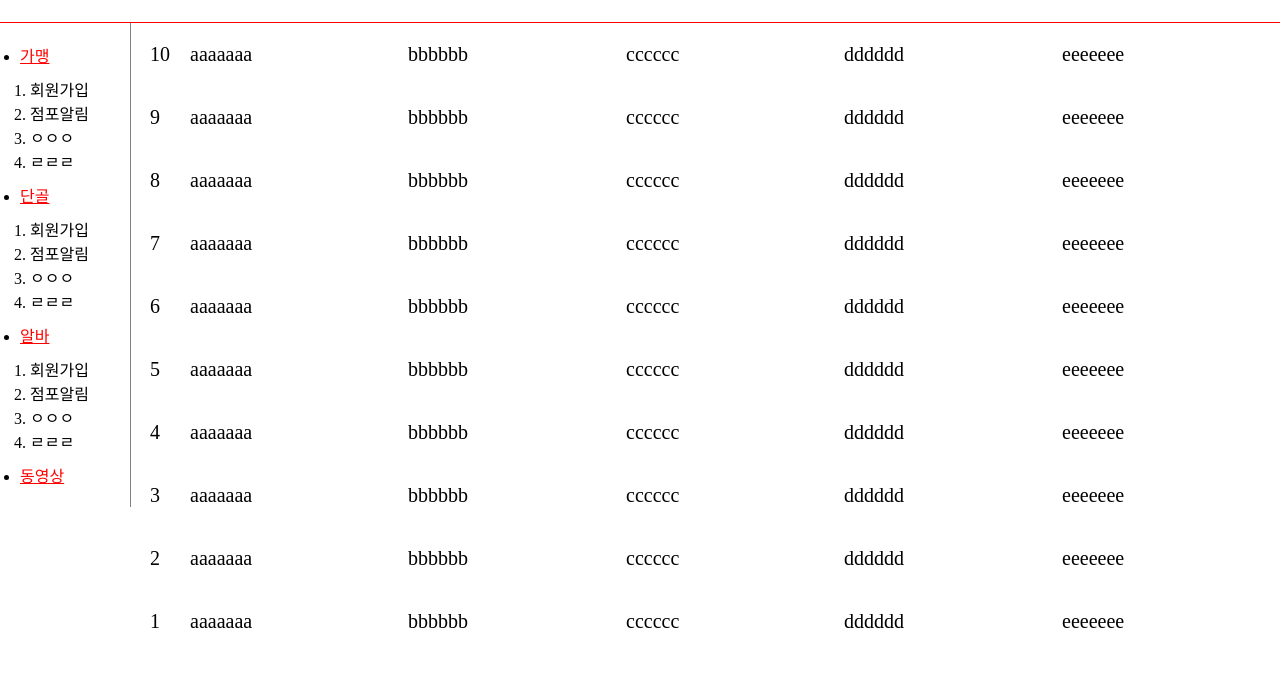
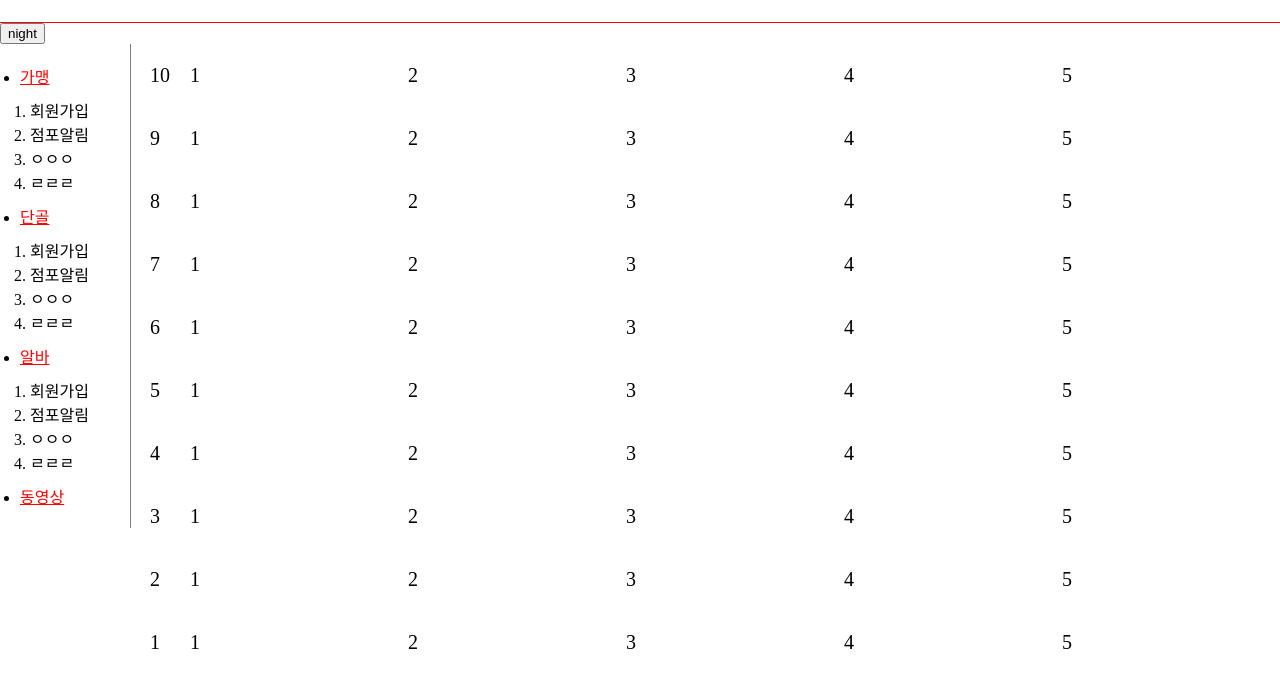
Before and after one commit to julchang/web1, a plain HTML site: page index.html in a window 1280 px wide. Shown: the part 105-792 px from the top of the page. Drawn offline with Linux system fonts and the light colour scheme.

Commit message:
chang
function

```diff
--- a/index.html
+++ b/index.html
@@ -3,9 +3,42 @@
 <head><title>dangol</title>
 <meta charset="utf-8">
 <link rel="stylesheet" href="main.css">
+<script>
+function LinksSetColor(color){
+  var alist=document.querySelectorAll('a');
+  var i= 0;
+  while(i<alist.length){
+    alist[i].style.color=color;
+    i=i+1;
+  }
+}
+function BodySetColor(color){
+  document.querySelector('body').style.color=color;
+}
+function BodySetBackgroundColor(color){
+  document.querySelector('body').style.backgroundColor=color;
+}
+function handler(self){
+ var target=document.querySelector('body');
+  if(self.value === 'night'){
+    Body.setBackgroundColor('black');
+    Body.setColor('white');
+    self.value = 'day';
+    Links.setColor('powderblue');
+  }else{
+    Body.setBackgroundColor('white');
+    Body.setColor('black');
+    self.value = 'night';
+    Links.setColor('blue');
+  }
+}
+</script>
 </head>
 <body>
   <h3>단골</h3>
+  <input type="button" value="night" onclick="
+ handler(this);
+    ">
 <div id="a1">
   <div>
     <ul>
@@ -34,16 +67,20 @@
     </ul>
   </div>
   <div id="a2">
-   <p>10</p><p>aaaaaaa</p><p>bbbbbb</p><p>cccccc</p><p>dddddd</p><p>eeeeeee</p>
-   <p>9</p><p>aaaaaaa</p><p>bbbbbb</p><p>cccccc</p><p>dddddd</p><p>eeeeeee</p>
-   <p>8</p><p>aaaaaaa</p><p>bbbbbb</p><p>cccccc</p><p>dddddd</p><p>eeeeeee</p>
-   <p>7</p><p>aaaaaaa</p><p>bbbbbb</p><p>cccccc</p><p>dddddd</p><p>eeeeeee</p>
-   <p>6</p><p>aaaaaaa</p><p>bbbbbb</p><p>cccccc</p><p>dddddd</p><p>eeeeeee</p>
-   <p>5</p><p>aaaaaaa</p><p>bbbbbb</p><p>cccccc</p><p>dddddd</p><p>eeeeeee</p>
-   <p>4</p><p>aaaaaaa</p><p>bbbbbb</p><p>cccccc</p><p>dddddd</p><p>eeeeeee</p>
-   <p>3</p><p>aaaaaaa</p><p>bbbbbb</p><p>cccccc</p><p>dddddd</p><p>eeeeeee</p>
-   <p>2</p><p>aaaaaaa</p><p>bbbbbb</p><p>cccccc</p><p>dddddd</p><p>eeeeeee</p>
-   <p>1</p><p>aaaaaaa</p><p>bbbbbb</p><p>cccccc</p><p>dddddd</p><p>eeeeeee</p>
-  </div>
+    <script>
+    var ccc=['10','9','8','7','6','5','4','3','2','1'];
+    j=0;
+    while(j<ccc.length){
+      document.write('<p>'+ccc[j]+'</p>');
+      j=j+1;
+    i=0;
+    var bbb=['1','2','3','4','5'];
+    while(i<bbb.length){
+        document.write('<p>'+bbb[i]+'</p>');
+        i=i+1;
+      }
+    }
+    </script>
+ </div>
  </div>
 </html>
```
